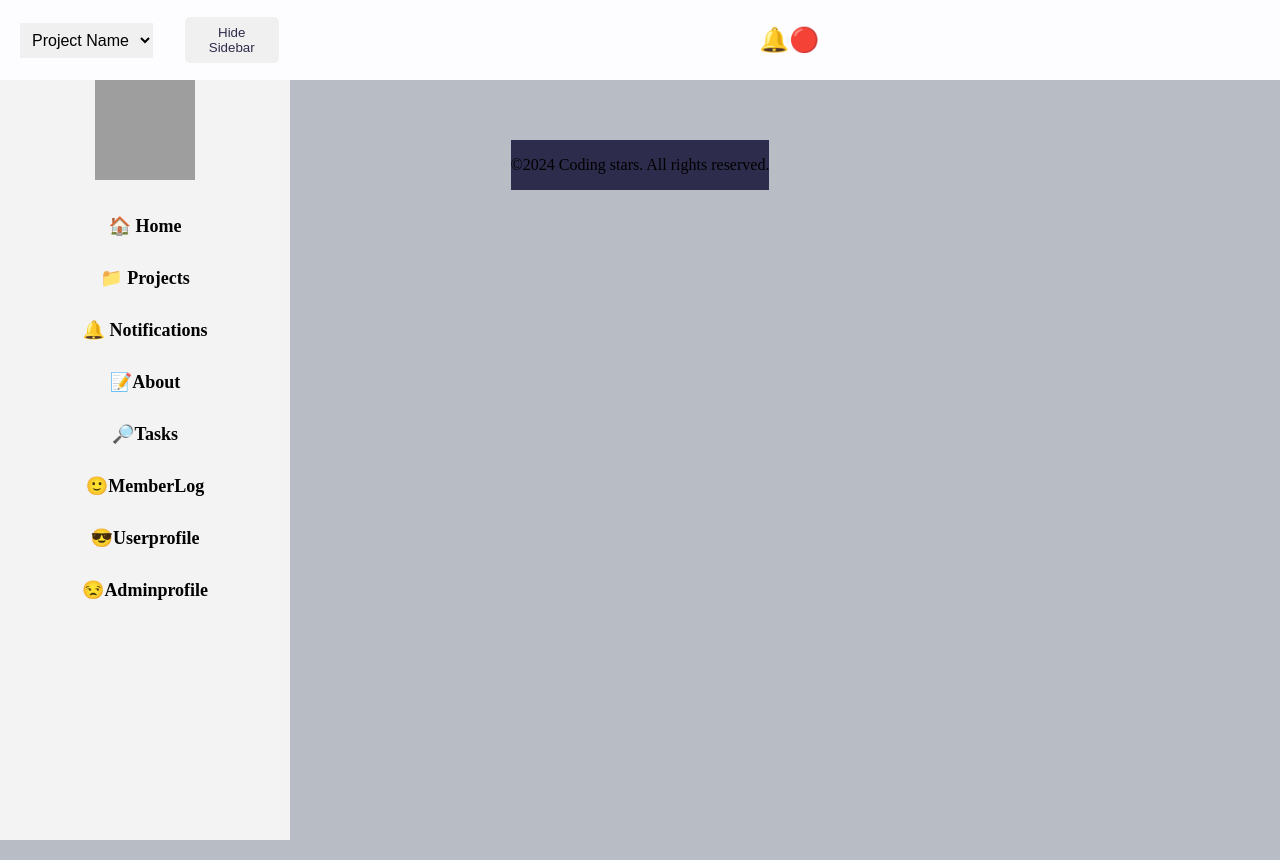
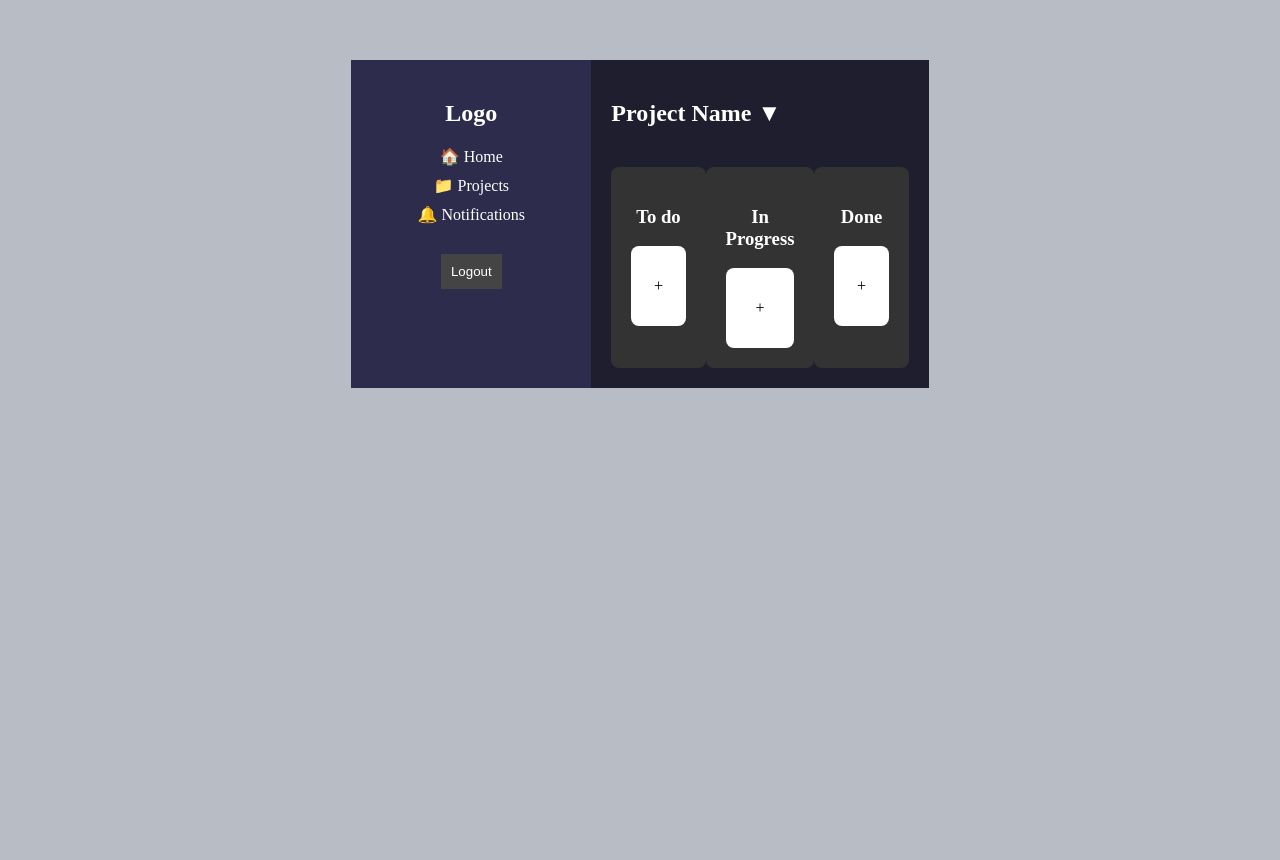
Before and after one commit to Sonwabiso1/task-management-app, a React (Create React App) app in the folder client/: page /projects/1/1/tasks in a window 1280 px wide. Built offline with nearby package versions, Linux system fonts and the light colour scheme; grey boxes are pictures that could not be loaded.

Commit message:
Added form modal functionality

```diff
--- a/client/package.json
+++ b/client/package.json
@@ -9,6 +9,7 @@
     "react": "^18.3.1",
     "react-dom": "^18.3.1",
     "react-icons": "^5.3.0",
+    "react-modal": "^3.16.1",
     "react-router-dom": "^6.28.0",
     "react-scripts": "5.0.1",
     "web-vitals": "^2.1.4"
--- a/client/src/App.js
+++ b/client/src/App.js
@@ -11,20 +11,23 @@ import UserNotifications from './pages/User/userNotifications';
 import Userprofile from './pages/User/userprofile';
 //Admin Imports
 import Adminprofile from './pages/Admin/adminProfile';
+import Admintasks from './pages/Admin/adminTasks';
+import AdminProjects from './pages/Admin/adminProjects';
 //Components Imports
 import Bars from './components/bars';
 import Footer from './components/footer';
 
 
 function App() {
-  const [showSidebar, setShowSidebar] = useState(true);
+  {/*const [showSidebar, setShowSidebar] = useState(true);
 
   const toggleSidebar = () => {
     setShowSidebar(!showSidebar);
-  };
+  };*/}
 
   return (
-    <BrowserRouter>
+    <Admintasks />
+    /*<BrowserRouter>
       <Bars toggleSidebar={toggleSidebar} showSidebar={showSidebar} />
       <div className={`content ${showSidebar ? 'sidebar-open' : 'sidebar-closed'}`}>
         <Routes>
@@ -39,7 +42,8 @@ function App() {
         </Routes>
       </div>
       <Footer />
-    </BrowserRouter>
+    </BrowserRouter>*/
+
   );
 }
 
--- /dev/null
+++ b/client/src/components/TaskModal.js
@@ -0,0 +1,60 @@
+// TaskModal.js
+import React, { useState } from 'react';
+import '../styles/Admin/adminTasks.css';
+
+export default function TaskModal({ onClose }) {
+    const [form, setForm] = useState({
+        title: '',
+        description: '',
+        priority: 'Low',
+        assignedTo: '',
+        dueDate: ''
+    });
+
+    const handleChange = (e) => {
+        const { name, value } = e.target;
+        setForm((prevForm) => ({ ...prevForm, [name]: value }));
+    };
+
+    const handleSave = () => {
+        // Mock notification functionality
+        alert(`Notification sent to ${form.assignedTo}: Task "${form.title}" assigned.`);
+        onClose(); // Close the modal after saving
+    };
+
+    return (
+        <div className="modal-overlay">
+            <div className="modal">
+                <h2>Add New Task</h2>
+                <form>
+                    <label>
+                        Title of Task:
+                        <input type="text" name="title" value={form.title} onChange={handleChange} />
+                    </label>
+                    <label>
+                        Description:
+                        <textarea name="description" value={form.description} onChange={handleChange} />
+                    </label>
+                    <label>
+                        Priority:
+                        <select name="priority" value={form.priority} onChange={handleChange}>
+                            <option value="Low">Low</option>
+                            <option value="Medium">Medium</option>
+                            <option value="High">High</option>
+                        </select>
+                    </label>
+                    <label>
+                        Assigned To:
+                        <input type="text" name="assignedTo" value={form.assignedTo} onChange={handleChange} />
+                    </label>
+                    <label>
+                        Due Date:
+                        <input type="date" name="dueDate" value={form.dueDate} onChange={handleChange} />
+                    </label>
+                    <button type="button" onClick={handleSave}>Save</button>
+                    <button type="button" onClick={onClose}>Cancel</button>
+                </form>
+            </div>
+        </div>
+    );
+}
--- a/client/src/pages/Admin/adminProjects.js
+++ b/client/src/pages/Admin/adminProjects.js
@@ -1,39 +1,21 @@
-import React from 'react'
+// Projects.js
+import React from 'react';
+import '../../styles/Admin/adminProjects.css';
 
-export default function AdminProjects(){
-    return(
-        <>
-        <h1>Projects:</h1>
-            <section id="proj-Widgets">
-                <div id="widget">
-                    <h3>
-                        Project Name
-                    </h3>
-                    <p>project info:kjaebrfuhbfhlauhvrf</p>
-                    <button>View Project</button>
-                </div>
-                <div id="widget">
-                    <h3>
-                        Project Name
-                    </h3>
-                    <p>project info:kjaebrfuhbfhlauhvrf</p>
-                    <button>View Project</button>
-                </div>
-                <div id="widget">
-                    <h3>
-                        Project Name
-                    </h3>
-                    <p>project info:kjaebrfuhbfhlauhvrf</p>
-                    <button>View Project</button>
-                </div>
-                <div id="widget">
-                    <h3>
-                        Project Name
-                    </h3>
-                    <p>project info:kjaebrfuhbfhlauhvrf</p>
-                    <button>View Project</button>
-                </div>
-            </section>
-        </>
-    )
+export default function AdminProjects() {
+    return (
+        <div className="projects-container">
+            <h2>Projects:</h2>
+            <div className="projects-grid">
+                {[1, 2, 3, 4].map((project) => (
+                    <div className="project-card" key={project}>
+                        <div className="project-icon">📄</div>
+                        <h3>Project Title</h3>
+                        <p>Project description goes here. Briefly describe the project in a few sentences.</p>
+                        <button className="view-project-btn">View Project</button>
+                    </div>
+                ))}
+            </div>
+        </div>
+    );
 }
--- a/client/src/pages/Admin/adminTasks.js
+++ b/client/src/pages/Admin/adminTasks.js
@@ -1,13 +1,54 @@
-import React from 'react'
+// Dashboard.js
+import React, { useState } from 'react';
+import TaskModal from '../../components/TaskModal'; // Import the TaskModal component
+import '../../styles/Admin/adminTasks.css';
 
-export default function Admintasks(){
+
+
+export default function Dashboard() {
+    const [isModalOpen, setIsModalOpen] = useState(false); // State to control modal visibility
+
+    const openModal = () => {
+        setIsModalOpen(true);
+    };
+
+    const closeModal = () => {
+        setIsModalOpen(false);
+    };
+
     return (
-<div id="mainDiv">
-<h1>Project Name</h1>
-<div id="content">
-    <h5>Task Title</h5>
-    <p>task info</p>
-</div>
-</div>
-    )
+        <div className="dashboard-container">
+            <aside className="sidebar">
+                <h2>Logo</h2>
+                <nav>
+                    <a href="#">🏠 Home</a>
+                    <a href="#" onClick={openModal}>📁 Projects</a> {/* Button to open the modal */}
+                    <a href="#">🔔 Notifications</a>
+                </nav>
+                <button className="logout-btn">Logout</button>
+            </aside>
+
+            <main className="board">
+                <div className="board-header">
+                    <h2>Project Name ▼</h2>
+                </div>
+                <div className="columns">
+                    <div className="column to-do">
+                        <h3>To do</h3>
+                        <div className="task-card">+</div>
+                    </div>
+                    <div className="column in-progress">
+                        <h3>In Progress</h3>
+                        <div className="task-card">+</div>
+                    </div>
+                    <div className="column done">
+                        <h3>Done</h3>
+                        <div className="task-card">+</div>
+                    </div>
+                </div>
+            </main>
+
+            {isModalOpen && <TaskModal onClose={closeModal} />} {/* Render TaskModal when open */}
+        </div>
+    );
 }
--- a/client/src/styles/Admin/adminProjects.css
+++ b/client/src/styles/Admin/adminProjects.css
@@ -0,0 +1,51 @@
+/* Projects.css */
+.projects-container {
+    text-align: center;
+    padding: 2rem;
+    background-color: #c5c8d1;
+}
+
+.projects-container h2 {
+    font-size: 1.5rem;
+    font-weight: bold;
+}
+
+.projects-grid {
+    display: grid;
+    grid-template-columns: repeat(auto-fit, minmax(200px, 1fr));
+    gap: 1.5rem;
+    margin-top: 2rem;
+}
+
+.project-card {
+    background-color: #ffffff;
+    padding: 1rem;
+    border-radius: 8px;
+    box-shadow: 0 4px 8px rgba(0, 0, 0, 0.1);
+    text-align: center;
+}
+
+.project-icon {
+    font-size: 2rem;
+    margin-bottom: 0.5rem;
+}
+
+.view-project-btn {
+    margin-top: 1rem;
+    padding: 0.5rem 1rem;
+    background-color: #2D2C4C;
+    color: white;
+    border: none;
+    border-radius: 4px;
+    cursor: pointer;
+}
+
+.view-project-btn:hover {
+    background-color: #24223d;
+}
+
+@media (max-width: 600px) {
+    .projects-grid {
+        grid-template-columns: 1fr;
+    }
+}
--- a/client/src/styles/Admin/adminTasks.css
+++ b/client/src/styles/Admin/adminTasks.css
@@ -0,0 +1,130 @@
+.dashboard-container {
+    display: flex;
+}
+
+.sidebar {
+    width: 200px;
+    background-color: #2d2c4c;
+    color: white;
+    padding: 20px;
+}
+
+.sidebar h2 {
+    font-size: 24px;
+}
+
+.sidebar nav a {
+    display: block;
+    color: white;
+    margin: 10px 0;
+    text-decoration: none;
+}
+
+.logout-btn {
+    margin-top: 20px;
+    color: white;
+    background-color: #444;
+    padding: 10px;
+    border: none;
+    cursor: pointer;
+}
+
+.board {
+    flex: 1;
+    padding: 20px;
+    background-color: #1e1e2f;
+    color: white;
+}
+
+.board-header {
+    display: flex;
+    justify-content: space-between;
+    align-items: center;
+    margin-bottom: 20px;
+}
+
+.columns {
+    display: flex;
+    justify-content: space-around;
+}
+
+.column {
+    width: 30%;
+    background-color: #333;
+    padding: 20px;
+    border-radius: 8px;
+}
+
+.task-card {
+    margin-top: 10px;
+    height: 80px;
+    background-color: white;
+    color: black;
+    display: flex;
+    align-items: center;
+    justify-content: center;
+    border-radius: 8px;
+    cursor: pointer;
+}
+
+/* Modal overlay */
+.modal-overlay {
+    position: fixed;
+    top: 0;
+    left: 0;
+    width: 100%;
+    height: 100%;
+    background: rgba(0, 0, 0, 0.5);
+    display: flex;
+    align-items: center;
+    justify-content: center;
+    z-index: 1000;
+}
+
+/* Modal container */
+.modal {
+    background: white;
+    padding: 20px;
+    width: 400px;
+    border-radius: 8px;
+    box-shadow: 0 4px 8px rgba(0, 0, 0, 0.3);
+}
+
+.modal h2 {
+    margin-bottom: 20px;
+}
+
+.modal label {
+    display: block;
+    margin-bottom: 10px;
+    font-weight: bold;
+}
+
+.modal input,
+.modal textarea,
+.modal select {
+    width: 100%;
+    padding: 8px;
+    margin-top: 5px;
+    margin-bottom: 15px;
+    border-radius: 4px;
+    border: 1px solid #ccc;
+}
+
+.modal button {
+    padding: 10px;
+    border: none;
+    border-radius: 4px;
+    cursor: pointer;
+    margin-right: 10px;
+}
+
+.modal button:first-of-type {
+    background-color: #28a745;
+    color: white;
+}
+
+.modal button:last-of-type {
+    background-color: #dc3545;
+    color: white;
+}
```
Also changed, not shown: 1 other file (tests, documents, lock files or other folders).
